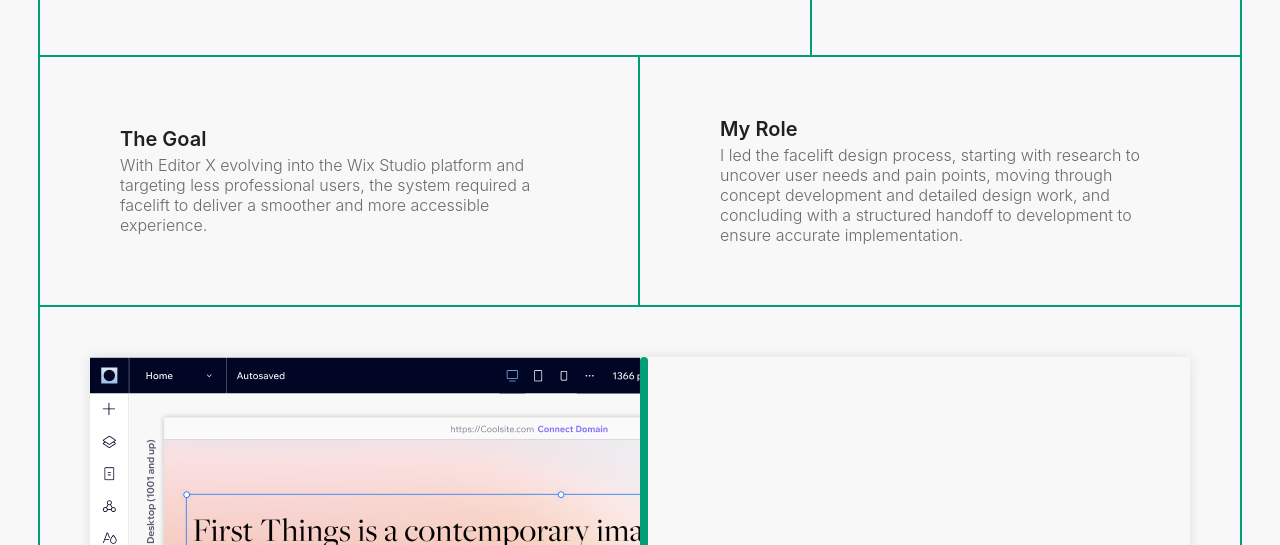
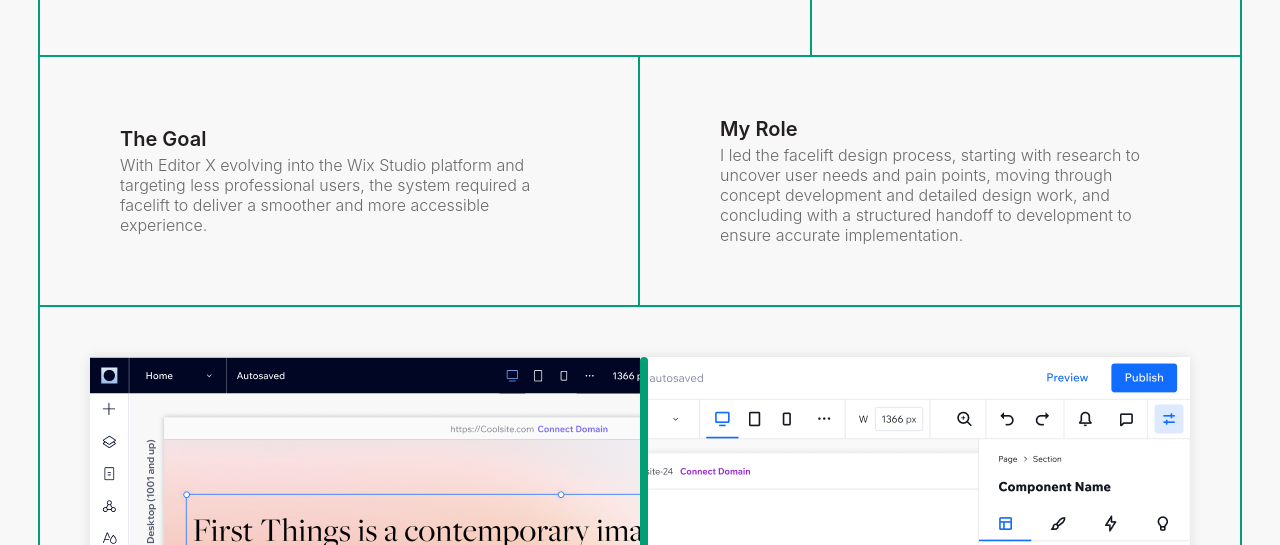
Before and after one commit to Dolev-brosh/Dolev-Portfolio, a plain HTML site: page project-three.html in a window 1280 px wide. Shown: the part 255-800 px from the top of the page. Drawn offline with Linux system fonts and the light colour scheme; the site is published under a folder, as on GitHub Pages, so addresses that start at the root find nothing.

Commit message:
Update project-three.html

```diff
--- a/project-three.html
+++ b/project-three.html
@@ -66,7 +66,7 @@
         <div class="project-img-frame slider">
             <div class="img-comp-container">
                 <div class="img-comp-img">
-                    <img src="/lib/old-workspace.png" width="100%" height="auto">
+                    <img src="lib/old-workspace.png" width="100%" height="auto">
                 </div>
                 <div class="img-comp-img img-comp-overlay">
                     <img src='lib/new-workspace.png' width="100%" height="auto">
```
